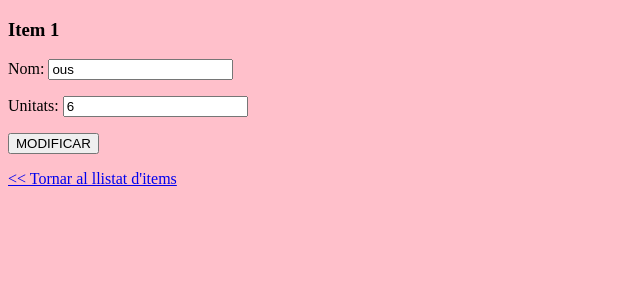
After one commit to jmirinformatica/2daw-abp-p1-s4-example, a Flask app: page /item/1 in a window 1280 px wide. The commit adds this page. Shown: the top 300 px of the page, without its empty margins (0-640 px from the left). Run offline with Flask 3, Linux system fonts and the light colour scheme; data comes from the database, SQL or seed files in the repository.

Commit message:
Formulari d'update

```diff
--- a/app.py
+++ b/app.py
@@ -1,4 +1,4 @@
-from flask import Flask, redirect, url_for, render_template
+from flask import Flask, redirect, url_for, render_template, request
 import sqlite3
 import os
 
@@ -27,3 +27,25 @@ def item_list():
         items = res.fetchall()
 
     return render_template('item_list.html', items = items)
+
+@app.route('/item/<int:item_id>',methods = ['POST', 'GET'])
+def item(item_id):
+    if request.method == 'GET':
+        with get_db_connection() as con:
+            res = con.execute("SELECT id, nom, unitats FROM items WHERE id = ?", (item_id, ))
+            item = res.fetchone()
+
+        return render_template('item_update.html', item = item)
+
+    else: # POST
+        nom = request.form['nom']
+        unitats = int(request.form['unitats']) # es text, el passo a enter
+
+        with get_db_connection() as con:
+            con.execute(
+                "UPDATE items SET nom = ?, unitats = ? WHERE id = ?",
+                (nom, unitats, item_id)
+            )
+
+        # https://en.wikipedia.org/wiki/Post/Redirect/Get
+        return redirect(url_for('item', item_id = item_id))
--- /dev/null
+++ b/templates/item_update.html
@@ -0,0 +1,23 @@
+<!DOCTYPE html>
+<html lang="ca">
+
+<head>
+	<meta charset="utf-8">
+	<meta http-equiv="X-UA-Compatible" content="IE=edge">
+	<meta name="viewport" content="width=device-width, initial-scale=1">
+	<title>My App</title>
+	<link href="/static/css/my_app.css" rel="stylesheet">
+</head>
+
+<body>
+   <h3>Item {{ item['id'] }}</h3>
+
+   <form action="/item/{{ item['id'] }}" method = "POST">
+      <p><label>Nom: <input type = "text" name = "nom" value = "{{ item['nom'] }}"/></label></p>
+      <p><label>Unitats: <input type = "number" name = "unitats" value = "{{ item['unitats'] }}"/></label></p>
+      <p><input type = "submit" value = "MODIFICAR" /></p>
+   </form>
+   <a href="/item">&#x3c;&#x3c; Tornar al llistat d'items</a>
+</body>
+
+</html>
```
Also changed, not shown: templates/item_list.html (+5 -5 lines).
